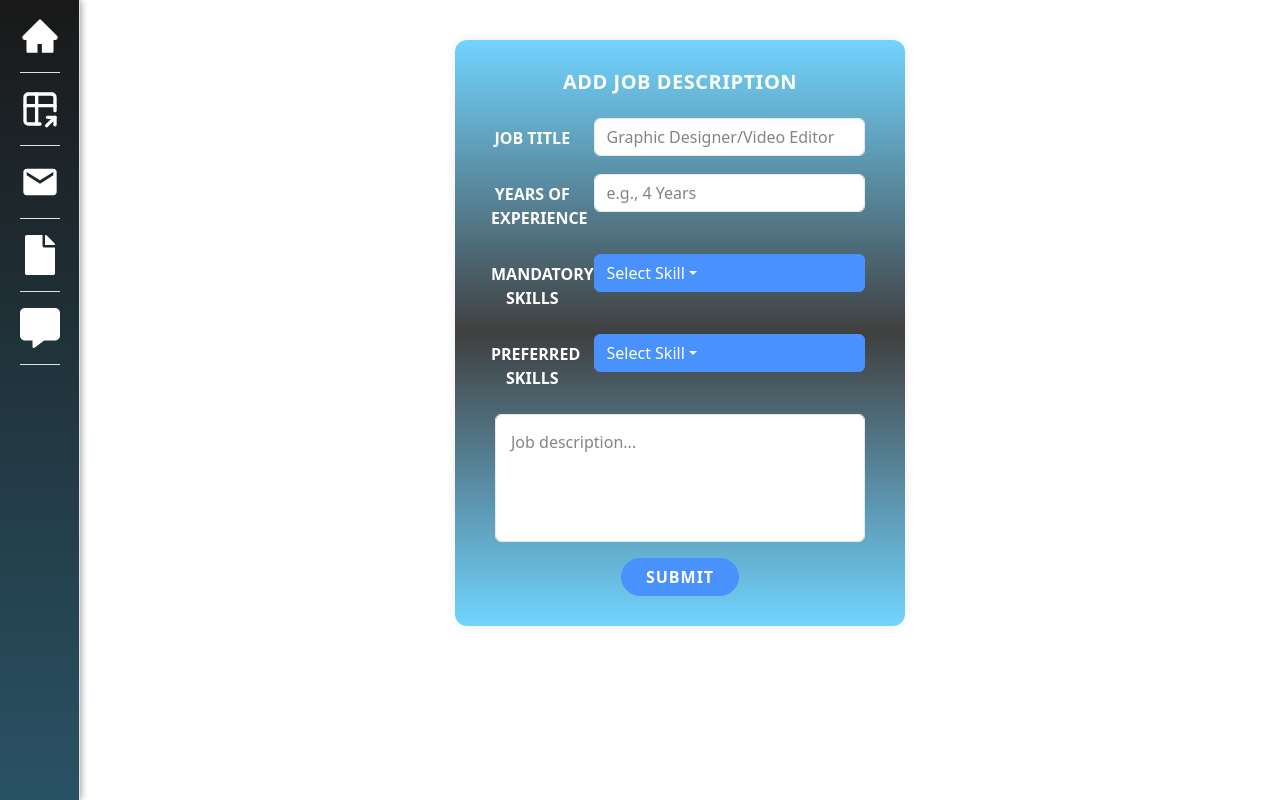
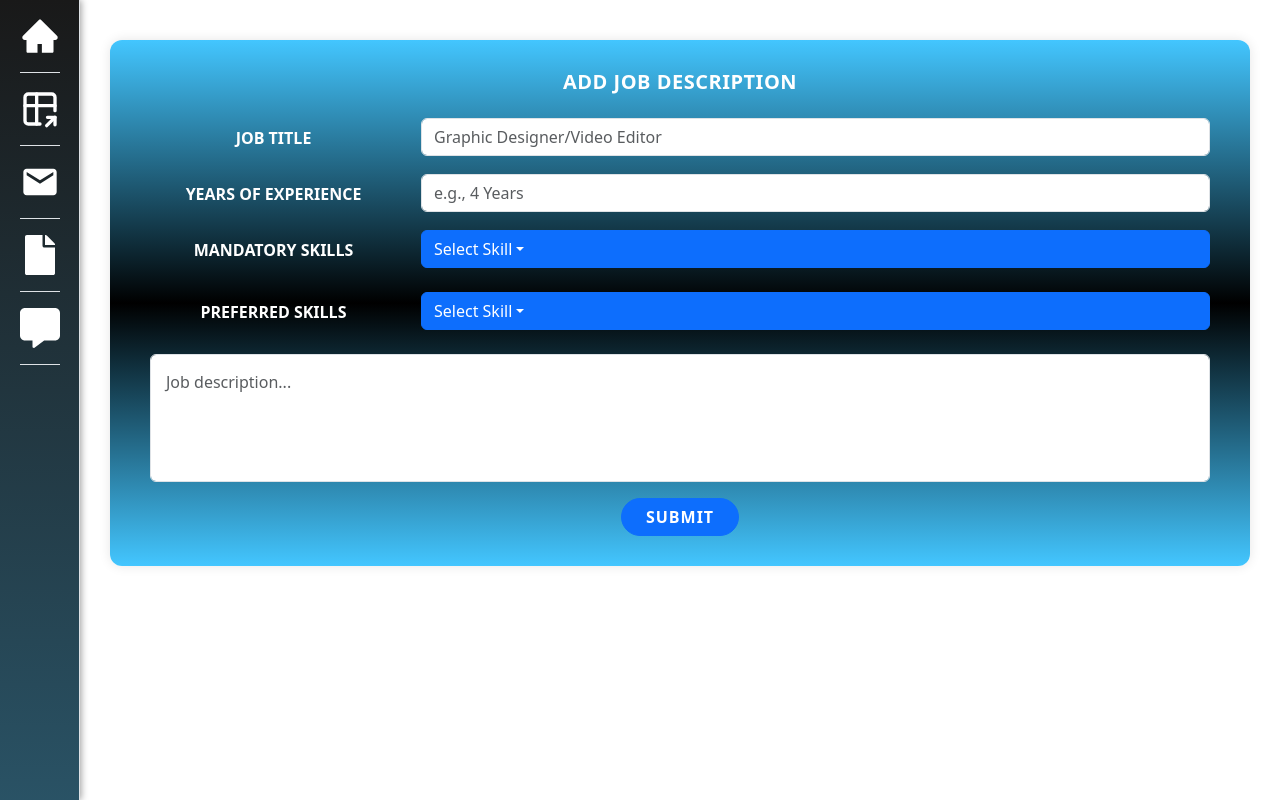
Before and after one commit to rejoyj/Resume-Filter, a React (Vite) app in the folder Resume-Filter/: page /jobdescription in a window 1280 px wide. Built offline with nearby package versions, Linux system fonts and the light colour scheme.

Commit message:
modified

```diff
--- a/Resume-Filter/src/components/JobDescription.css
+++ b/Resume-Filter/src/components/JobDescription.css
@@ -5,7 +5,7 @@
   opacity: 0.7;
 }
 
-.form-container {
+.job-form-container {
   background: linear-gradient(to bottom, #43C6FF, #000000, #43C6FF);
   padding: 30px 40px;
   border-radius: 12px;
--- a/Resume-Filter/src/components/JobDescription.jsx
+++ b/Resume-Filter/src/components/JobDescription.jsx
@@ -80,7 +80,7 @@ const JobDescription = () => {
 
 
 
-      <Container className="form-container text-center ">
+      <Container className="job-form-container text-center ">
 
 
 
--- a/Resume-Filter/src/components/SideBar.jsx
+++ b/Resume-Filter/src/components/SideBar.jsx
@@ -30,7 +30,7 @@ const SideBar = () => {
     <FaFile size={40}/>
   </Nav.Link>
 
-  <Nav.Link href="/" className="py-3 border-bottom" title="Email">
+  <Nav.Link href="" className="py-3 border-bottom" title="Chatbot">
   <FaMessage size={40}/>
   </Nav.Link>
 
```
